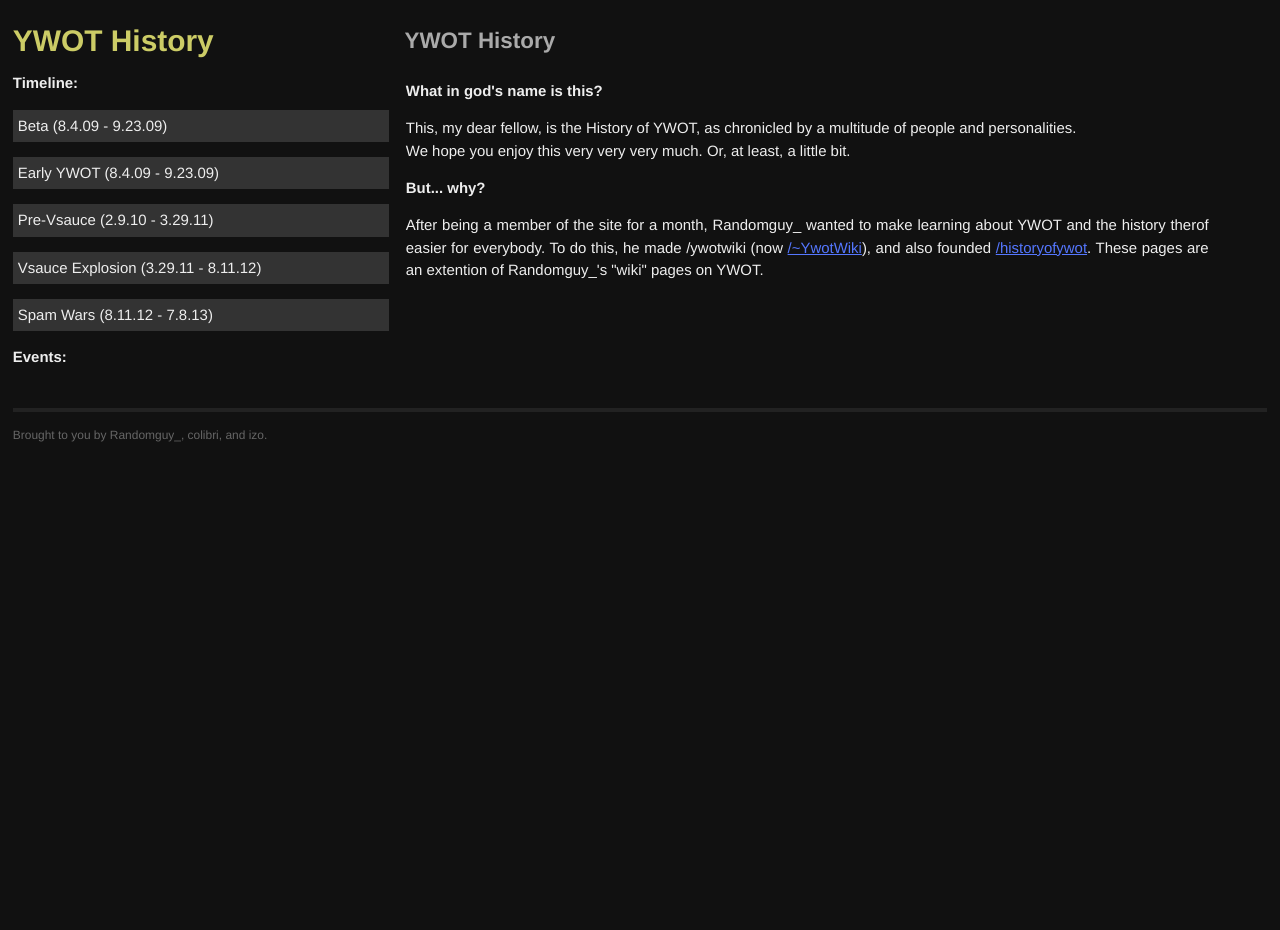
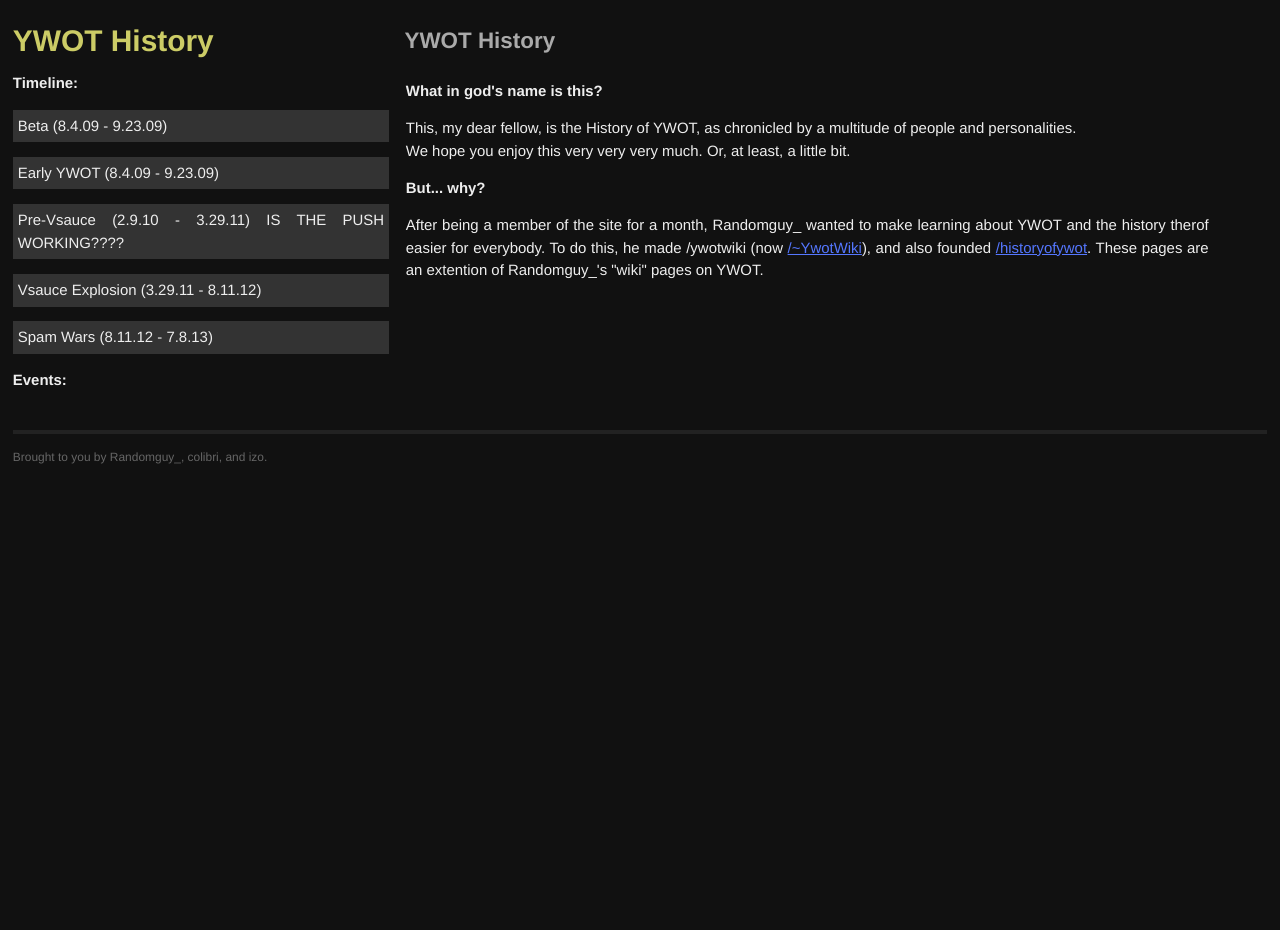
Before and after one commit to ywothistory/ywothistory.github.io, a Jekyll site: the page built from index.html, in a window 1280 px wide. Built offline with Jekyll 4.4.1, drawn with Linux system fonts in a browser that asks for light colours; Markdown is read by kramdown in place of the engine named in the settings; a file with an impossible date is left out.

Commit message:
test post please ignore

```diff
--- a/_posts/2013-12-31-prevsauce.markdown
+++ b/_posts/2013-12-31-prevsauce.markdown
@@ -1,6 +1,6 @@
 ---
 layout: post
-title: Pre-Vsauce (2.9.10 - 3.29.11)
+title: Pre-Vsauce (2.9.10 - 3.29.11) IS THE PUSH WORKING????
 categories: timeline
 ---
 
```
